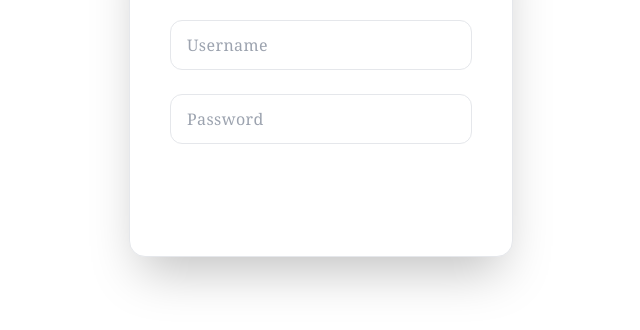
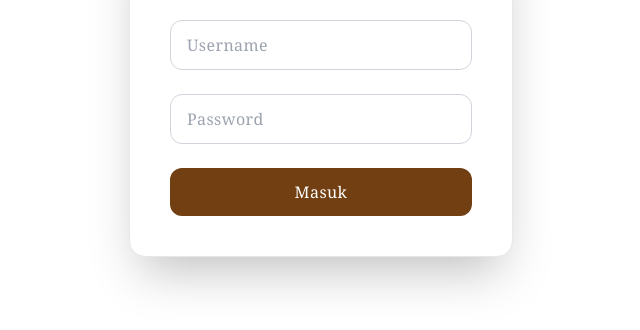
Before and after one commit to ieladisa/firdaus, a plain HTML site: page login.html in a window 1280 px wide. Shown: the part 312-642 px from the top of the page, without its empty margins (319-959 px from the left). Drawn offline with nearby package versions, Linux system fonts and the light colour scheme.

Commit message:
login.html

```diff
--- a/login.html
+++ b/login.html
@@ -1,4 +1,3 @@
-
 <!DOCTYPE html>
 <html lang="id">
 <head>
@@ -9,19 +8,19 @@
 </head>
 <body class="bg-cream text-brown font-serif tracking-wide">
   <main class="flex items-center justify-center min-h-screen">
-    <div class="w-full max-w-sm bg-white p-10 rounded-2xl shadow-2xl border border-brown-light">
+    <div class="w-full max-w-sm bg-white p-10 rounded-2xl shadow-2xl border border-gray-200">
       <h1 class="text-3xl font-semibold text-center mb-6">Login Admin</h1>
       <form id="loginForm" class="space-y-6">
         <div>
           <input type="text" id="username" placeholder="Username"
-            class="w-full border border-brown-light rounded-xl px-4 py-3 focus:outline-none focus:ring-2 focus:ring-gold" required>
+            class="w-full border border-gray-300 rounded-xl px-4 py-3 focus:outline-none focus:ring-2 focus:ring-yellow-400" required>
         </div>
         <div>
           <input type="password" id="password" placeholder="Password"
-            class="w-full border border-brown-light rounded-xl px-4 py-3 focus:outline-none focus:ring-2 focus:ring-gold" required>
+            class="w-full border border-gray-300 rounded-xl px-4 py-3 focus:outline-none focus:ring-2 focus:ring-yellow-400" required>
         </div>
         <button type="submit"
-          class="w-full bg-brown text-white py-3 rounded-xl font-medium hover:opacity-90 transition duration-300">
+          class="w-full bg-yellow-900 text-white py-3 rounded-xl font-medium hover:opacity-90 transition duration-300">
           Masuk
         </button>
       </form>
```
